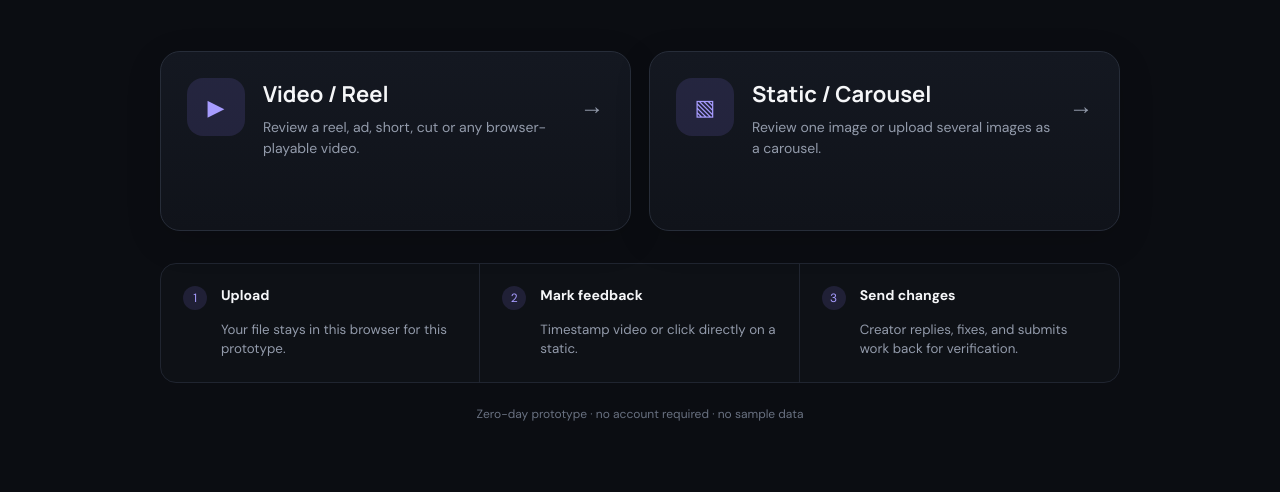
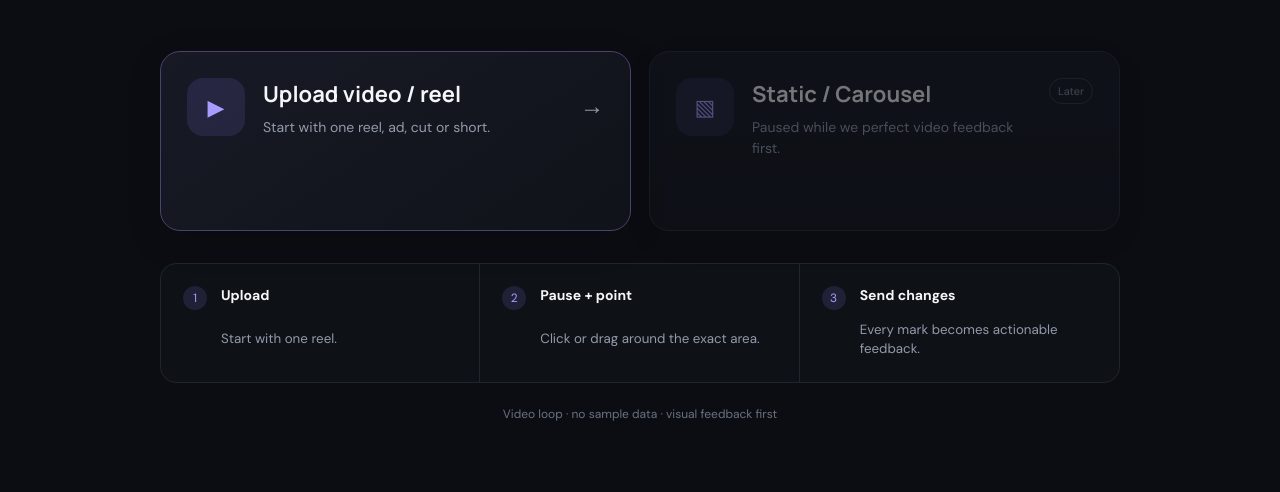
Before and after one commit to Prodrp9599/fidbachr, a plain HTML site: page index.html in a window 1280 px wide. Shown: the part 403-895 px from the top of the page. Drawn offline with Linux system fonts and the light colour scheme.

Commit message:
Load focused video review interaction layer

```diff
--- a/index.html
+++ b/index.html
@@ -4,11 +4,12 @@
   <meta charset="utf-8" />
   <meta name="viewport" content="width=device-width,initial-scale=1" />
   <meta name="color-scheme" content="dark" />
-  <title>fidbachr — creative feedback, without the mess</title>
+  <title>fidbachr — video review prototype</title>
   <link rel="preconnect" href="https://fonts.googleapis.com">
   <link rel="preconnect" href="https://fonts.gstatic.com" crossorigin>
   <link href="https://fonts.googleapis.com/css2?family=DM+Sans:wght@400;500;600;700&family=Manrope:wght@600;700;800&display=swap" rel="stylesheet">
   <link rel="stylesheet" href="styles.css" />
+  <link rel="stylesheet" href="video-v2.css" />
 </head>
 <body>
   <div id="app"></div>
@@ -16,5 +17,6 @@
   <input id="imagePicker" type="file" accept="image/png,image/jpeg,image/webp,image/*" multiple hidden>
   <div class="toast" id="toast"></div>
   <script src="app.js"></script>
+  <script src="video-v2.js"></script>
 </body>
 </html>
```
